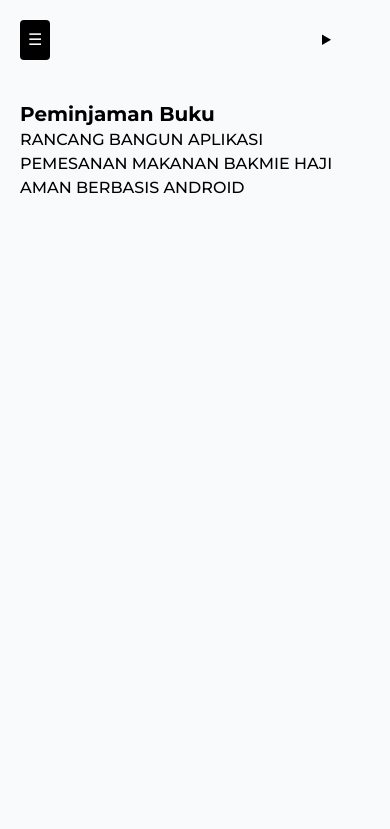
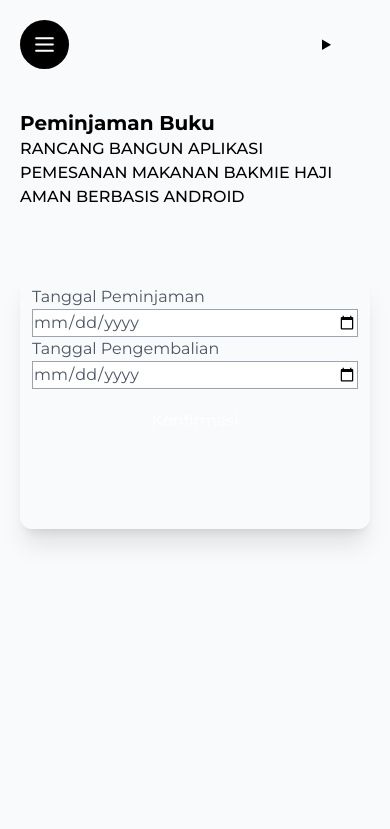
Before and after one commit to KaizenSheesh/siperpus, a Django app: template siperpus/templates/peminjaman_buku.html in a window 390 px wide. Shown: the top 829 px of the page. After the commit the page ends 544 px from the top, so only its background shows below. Run offline with Django 5.2, Linux system fonts and the light colour scheme; the template is opened without the code that fills it, so the values that code supplies are empty; some libraries are stand-ins or nearby versions.

Commit message:
update: update ui untuk peminjaman buku

```diff
--- a/siperpus/templates/peminjaman_buku.html
+++ b/siperpus/templates/peminjaman_buku.html
@@ -34,7 +34,7 @@
     <link rel="stylesheet" href="https://cdn.datatables.net/2.1.8/css/dataTables.tailwindcss.css" />
 </head>
 
-<body class="bg-gray-50 font-montserrat">
+<body class="bg-gray-50 font-montserrat min-h-screen">
     <div class="relative flex lg:overflow-x-hidden">
         <aside id="sidebar"
             class="w-64 bg-white text-white h-screen fixed z-50 transform -translate-x-full lg:translate-x-0 transition-transform duration-300">
@@ -54,7 +54,8 @@
                         </a>
                     </li>
                     <li>
-                        <a href="{% url 'peminjaman' %}" class="block hover:bg-gray-200 hover:text-black font-medium rounded-xl py-3 px-5
+                        <a href="{% url 'peminjaman' %}"
+                            class="block hover:bg-gray-200 hover:text-black font-medium rounded-xl py-3 px-5
                {% if request.path == '/auth/peminjaman/' or request.path == '/auth/peminjaman/buku/' %}bg-black text-white{% else %}text-gray-600{% endif %}">
                             Peminjaman Buku
                         </a>
@@ -75,9 +76,15 @@
             <nav>
                 <div class="flex p-5">
                     <div class="w-1/2 flex justify-start items-center">
-                        <button id="toggleSidebar" class="lg:hidden text-white bg-black p-2 rounded"
+                        <button id="toggleSidebar" class="lg:hidden text-white bg-black p-3 rounded-full"
                             onclick="openSidebar()">
-                            ☰
+                            <svg class="swap-off" xmlns="http://www.w3.org/2000/svg" width="25" height="25"
+                                viewBox="0 0 24 24" fill="none" stroke="white" stroke-width="2" stroke-linecap="round"
+                                stroke-linejoin="round" class="lucide lucide-menu">
+                                <line x1="4" x2="20" y1="12" y2="12" />
+                                <line x1="4" x2="20" y1="6" y2="6" />
+                                <line x1="4" x2="20" y1="18" y2="18" />
+                            </svg>
                         </button>
                     </div>
                     <div class="w-1/2 lg:w-full flex justify-end items-center">
@@ -102,9 +109,24 @@
                     </div>
                 </div>
             </nav>
-            <div class="p-5 min-h-screen">
+            <div class="p-5">
                 <h1 class="text-xl font-bold">Peminjaman Buku</h1>
-                <h3 class="text=md font-medium">RANCANG BANGUN APLIKASI PEMESANAN MAKANAN BAKMIE HAJI AMAN BERBASIS ANDROID</h3>
+                <h3 class="text=md font-medium">RANCANG BANGUN APLIKASI PEMESANAN MAKANAN BAKMIE HAJI AMAN BERBASIS
+                    ANDROID</h3>
+
+                <div class="w-full flex justify-center items-center mt-16 lg:mt-32 pb-10">
+                    <div class="w-96 h-64 shadow-xl rounded-xl p-3">
+                        <div class="label">
+                            <span class="label-text text-gray-600">Tanggal Peminjaman</span>
+                        </div>
+                        <input type="date" name="tgl_peminjaman" placeholder="Type here" class="input input-bordered w-full bg-white text-gray-600 border border-gray-400" />
+                        <div class="label">
+                            <span class="label-text text-gray-600">Tanggal Pengembalian</span>
+                        </div>
+                        <input type="date" name="tgl_pengembalian" placeholder="Type here" class="input input-bordered w-full bg-white text-gray-600 border border-gray-400" />
+                        <button class="w-full btn btn-default text-white mt-5">Konfirmasi</button>
+                    </div>
+                </div>
             </div>
         </main>
     </div>
```
